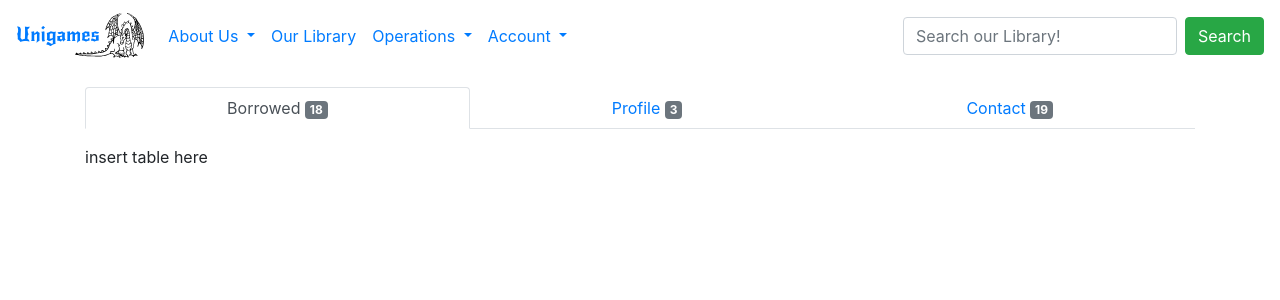
After one commit to don-suth/phylactery, a Django app: template library/templates/library/overview.html in a window 1280 px wide. The commit adds this page. Shown: the top 300 px of the page. Run offline with Django 3.2, Linux system fonts and the light colour scheme; the template is opened without the code that fills it, so the values that code supplies are empty; parts of the project's set-up code (start-up, migrations or seed data) failed here and were passed over; some libraries are stand-ins or nearby versions.

Commit message:
Initial draft of library overview page

```diff
--- /dev/null
+++ b/library/templates/library/overview.html
@@ -0,0 +1,78 @@
+{% extends 'phylactery/base.html' %}
+
+{% block title %}Library Overview - {% endblock %}
+
+{% block content %}
+
+<ul class="nav nav-tabs nav-fill mb-3" id="pills-tab" role="tablist">
+    <li class="nav-item" role="presentation">
+        <a class="nav-link active" id="tabs-home-tab" data-toggle="tab" href="#pills-home" role="tab" aria-controls="pills-home" aria-selected="true">Borrowed
+<span class="badge badge-secondary">18</span></a>
+    </li>
+    <li class="nav-item" role="presentation">
+        <a class="nav-link" id="tabs-profile-tab" data-toggle="tab" href="#pills-profile" role="tab" aria-controls="pills-profile" aria-selected="false">Profile
+<span class="badge badge-secondary">3</span></a>
+    </li>
+    <li class="nav-item" role="presentation">
+        <a class="nav-link" id="tabs-contact-tab" data-toggle="tab" href="#pills-contact" role="tab" aria-controls="pills-contact" aria-selected="false">Contact
+<span class="badge badge-secondary">19</span></a>
+    </li>
+</ul>
+<div class="tab-content" id="pills-tabContent">
+    <div class="tab-pane show active" id="tab-borrowed" role="tabpanel" aria-labelledby="pills-home-tab">insert table here</div>
+    <div class="tab-pane" id="tab-return" role="tabpanel" aria-labelledby="pills-profile-tab">insert table here</div>
+    <div class="tab-pane" id="tab-external" role="tabpanel" aria-labelledby="pills-contact-tab">insert table here</div>
+</div>
+<!--<div class="container" style="max-width: 800px;">
+    <div class="row row-cols-2 row-cols-md-3">
+        <div class="col mb-4">
+            <div class="card text-center stat-card">
+                <div class="card-body">
+                    <h5 class="card-title">18</h5>
+                    <h6 class="card-subtitle">Items currently borrowed</h6>
+                </div>
+            </div>
+        </div>
+        <div class="col mb-4">
+            <div class="card text-center stat-card">
+                <div class="card-body">
+                    <h5 class="card-title">3</h5>
+                    <h6 class="card-subtitle">Needing return verification</h6>
+                </div>
+            </div>
+        </div>
+        <div class="col mb-4">
+            <div class="card text-center stat-card">
+                <div class="card-body">
+                    <h5 class="card-title">1</h5>
+                    <h6 class="card-subtitle text-muted">Unapproved borrowing requests</h6>
+                </div>
+            </div>
+        </div>
+        <div class="col mb-4">
+            <div class="card text-center stat-card">
+                <div class="card-body">
+                    <h5 class="card-title">8</h5>
+                    <h6 class="card-subtitle text-muted">Members borrowing items</h6>
+                </div>
+            </div>
+        </div>
+        <div class="col mb-4">
+            <div class="card text-center stat-card">
+                <div class="card-body">
+                    <h5 class="card-title">4</h5>
+                    <h6 class="card-subtitle text-muted">Overdue Items</h6>
+                </div>
+            </div>
+        </div>
+        <div class="col mb-4">
+            <div class="card text-center stat-card">
+                <div class="card-body">
+                    <h5 class="card-title">400</h5>
+                    <h6 class="card-subtitle text-muted">Total library items</h6>
+                </div>
+            </div>
+        </div>
+    </div>
+</div>-->
+{% endblock %}
--- a/library/urls.py
+++ b/library/urls.py
@@ -15,5 +15,6 @@ urlpatterns = [
     path('borrow/2/', views.borrow_view_2, name='borrow-2'),
     path('borrow/3/', views.borrow_view_3, name='borrow-3'),
     path('search/', views.SearchView.as_view(), name='search'),
+    path('overview/', views.overview_view, name='overview'),
     path('', views.AllItemsView.as_view(), name='library-home'),
 ]
--- a/library/views.py
+++ b/library/views.py
@@ -230,3 +230,7 @@ def borrow_view_3(request):
             return render(request, 'library/borrow_form_2.html', {'formset': formset, 'borrow_form': borrow_form})
     else:
         return redirect('library:borrow')
+
+
+def overview_view(request):
+    return render(request, 'library/overview.html')
--- a/phylactery/static/phylactery/style.css
+++ b/phylactery/static/phylactery/style.css
@@ -85,3 +85,7 @@
 .date-col {
     width: 40%;
 }
+
+.stat-card {
+    height: 127.6px;
+}
```
